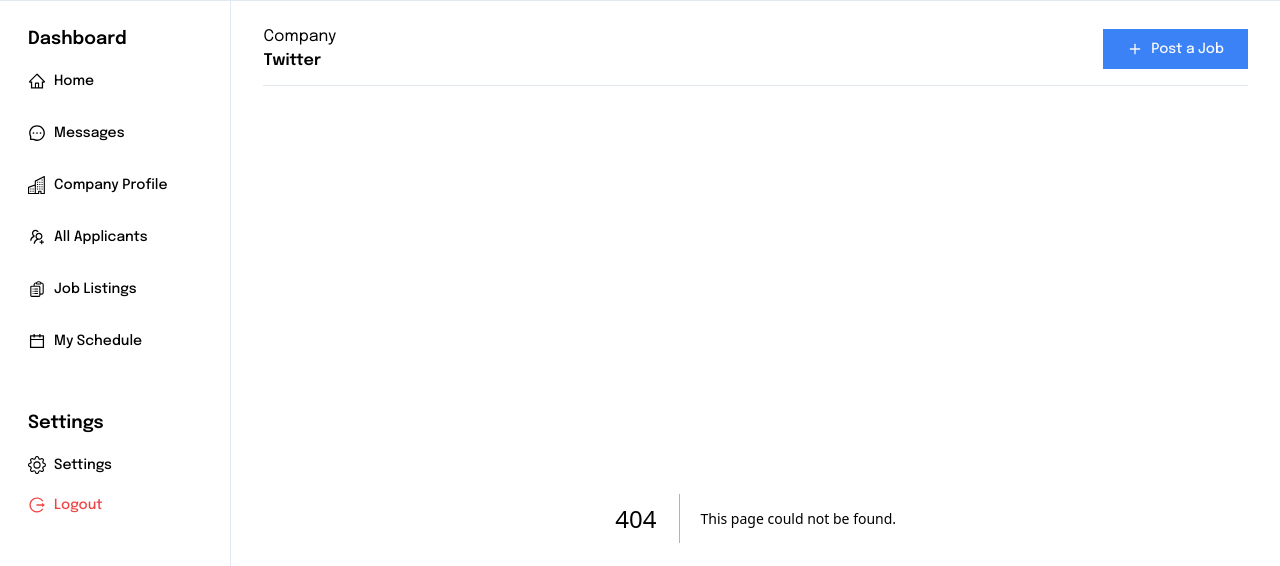
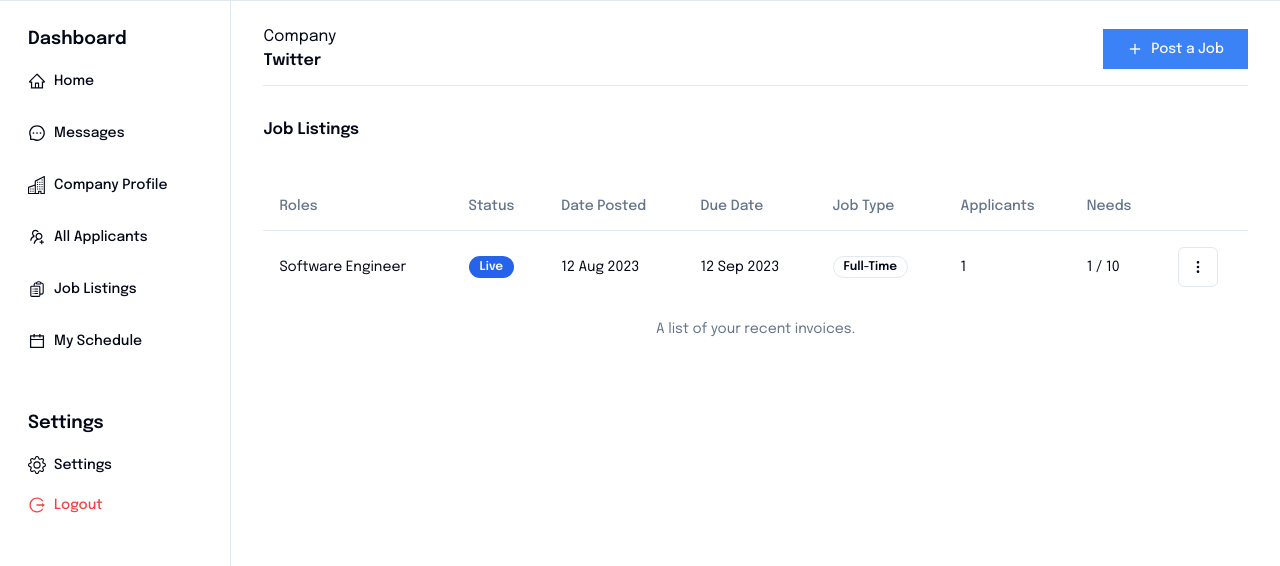
Before and after one commit to sdmhsn/dashboard-job-hunt, a Next.js app: page /job-listings in a window 1280 px wide. Before the commit this address had no page. Shown: the top 566 px of the page. Built offline with nearby package versions, Linux system fonts and the light colour scheme.

Commit message:
02 Slicing Dashboard Company: Slicing job listing page - Creating job-listings page

```diff
--- /dev/null
+++ b/src/app/job-listings/page.tsx
@@ -0,0 +1,66 @@
+import React, { FC } from 'react';
+
+import {
+  Table,
+  TableBody,
+  TableCaption,
+  TableCell,
+  TableHead,
+  TableHeader,
+  TableRow,
+} from '@/components/ui/table';
+import { JOB_LISTINGS_COLUMN, JOB_LISTINGS_DATA } from '@/constants';
+import { Badge } from '@/components/ui/badge';
+import { MoreVertical } from 'lucide-react';
+import { Button } from '@/components/ui/button';
+
+interface JobListingsProps {}
+
+const JobListings: FC<JobListingsProps> = ({}) => {
+  return (
+    <div>
+      <div className="font-semibold">Job Listings</div>
+
+      <div className="mt-10">
+        <Table>
+          <TableCaption>A list of your recent invoices.</TableCaption>
+          <TableHeader>
+            <TableRow>
+              {JOB_LISTINGS_COLUMN.map((item: string, i: number) => {
+                return <TableHead key={i + 1}>{item}</TableHead>;
+              })}
+            </TableRow>
+          </TableHeader>
+          <TableBody>
+            {JOB_LISTINGS_DATA.map((item: any, i: number) => {
+              return (
+                <TableRow key={i + 1}>
+                  <TableCell>{item.roles}</TableCell>
+                  <TableCell>
+                    <Badge>{item.status}</Badge>
+                  </TableCell>
+                  <TableCell>{item.datePosted}</TableCell>
+                  <TableCell>{item.dueDate}</TableCell>
+                  <TableCell>
+                    <Badge variant="outline">{item.jobType}</Badge>
+                  </TableCell>
+                  <TableCell>{item.applicants}</TableCell>
+                  <TableCell>
+                    {item.applicants} / {item.needs}
+                  </TableCell>
+                  <TableCell>
+                    <Button size="icon" variant="outline">
+                      <MoreVertical className="w-4 h-4" />
+                    </Button>
+                  </TableCell>
+                </TableRow>
+              );
+            })}
+          </TableBody>
+        </Table>
+      </div>
+    </div>
+  );
+};
+
+export default JobListings;
```
